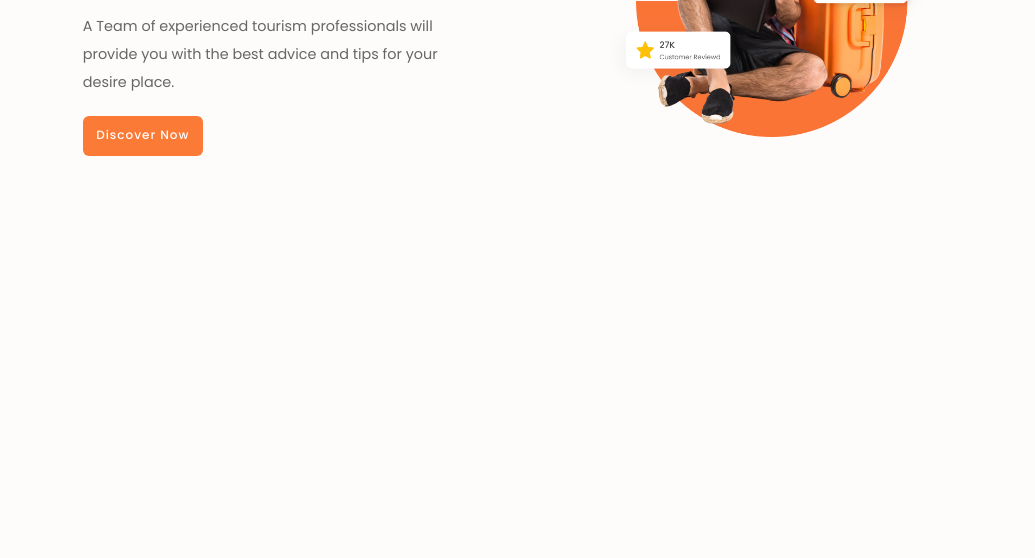
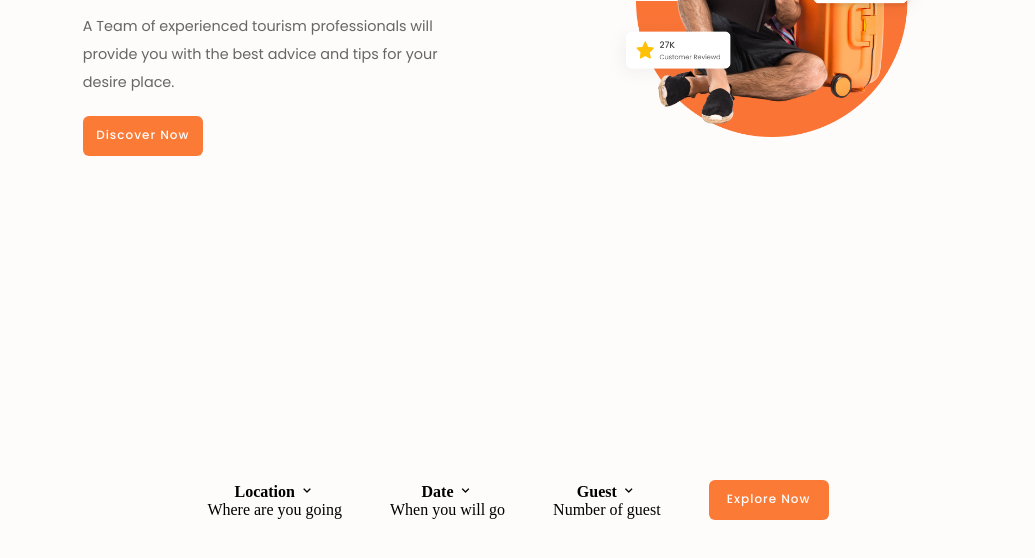
Before and after one commit to danilojduarte/WebSiteTrabook, a plain HTML site: page index.html in a window 1280 px wide. Shown: the part 420-978 px from the top of the page, without its empty margins (122-1157 px from the left). Before the commit the page ends 800 px from the top, so only its background shows below. Drawn offline with nearby package versions, Linux system fonts and the light colour scheme; a web font is replaced by a local one.

Commit message:
Criando section Detaisl

```diff
--- a/index.html
+++ b/index.html
@@ -62,8 +62,38 @@
         <div class="home-img">
             <img src="assets/home.png" alt="">
         </div>
+    </section>
 
+    <section class="details">
+        <div class="container">
+
+            <div class="container1">
+                <h4>Location
+                    <i class='bx bx-chevron-down'></i>
+                </h4>
+                <p>Where are you going</p>
+            </div>
+
+            <div class="container2">
+                <h4>Date
+                    <i class='bx bx-chevron-down'></i>
+                </h4>
+                <p>When you will go</p>
+            </div>
+
+            <div class="container3">
+                <h4>Guest
+                    <i class='bx bx-chevron-down'></i>
+                </h4>
+                <p>Number of guest</p>
+            </div>
+
+            <a href="#" class="btn">Explore Now</a>
+
+        </div>
     </section>
+
+
 
 
     <script src="js/script.js"></script>
--- a/styles/styles.css
+++ b/styles/styles.css
@@ -142,3 +142,13 @@ header {
 .home-img img:hover {
     transform: scale(1.1);
 }
+
+/* Details */
+.container {
+    display: flex;
+    flex-direction: row;
+    justify-content: center;
+    gap: 3rem;
+    align-items: center;
+    text-align: center;
+}
```
